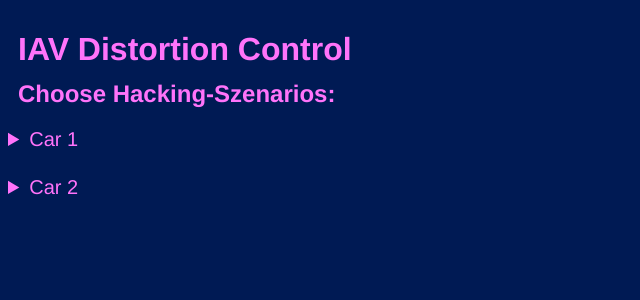
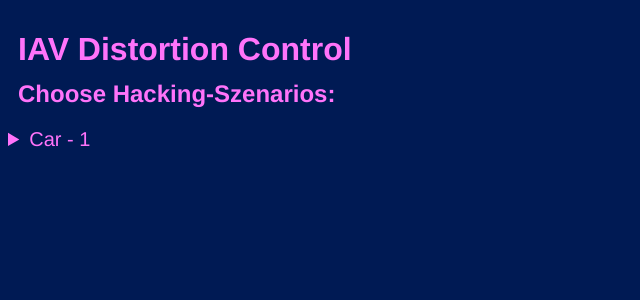
Before and after one commit to iavofficial/IAV_Distortion, a Flask app: template UserInterface/templates/staff_control.html in a window 1280 px wide. Shown: the top 300 px of the page, without its empty margins (0-640 px from the left). Run offline with Flask 3, Linux system fonts and the light colour scheme; the template is opened without the code that fills it: most values are stand-ins (such as "Sample title", 1, 10 or a date in 2020).

Commit message:
update StaffUI html to generate automatically according to configured vehicles and scenarios

```diff
--- a/UserInterface/templates/staff_control.html
+++ b/UserInterface/templates/staff_control.html
@@ -20,66 +20,26 @@
         <h2>Choose Hacking-Szenarios:</h2>
 
         <div class="choose_cars_container">
-            <details ><summary> Car 1 </summary>
+
+            {% for vehicle, uuid in uuids.items() %}
+                <details><summary>Car - {{ uuid }}</summary>
                     <section class="hackingSzenario-section">
                         <form action="{{ url_for('staffUI_bp.set_szenario') }}" method="post">
                             <div class="radio-container">
+                            {% for id, name in names.items() %}
                                 <div>
-                          <input type="radio" id="car1_option1" name="option" value="Car 1 Option 1">
-                            <label for="car1_option1">Hack 1<br> <span class="scenarioDescription"> Short describtion of Szenario 1 </span></label>
+                                    <input type="radio" id="{{ id }}" name="option" value="scenario{{ id }}_{{ uuid }}">
+                                    <label for="{{ id }}"> <strong> Scenario {{ id }} </strong> <br> <span class="scenarioDescription"> {{ descriptions[ id ] }} </span></label>
                                 </div>
-                        <div>
-                          <input type="radio" id="car1_option2" name="option" value="Car 1 Option 2">
-                          <label for="car1_option2">Hack 2</label>
-                        </div>
-                        <div>
-                          <input type="radio" id="car1_option3" name="option" value="Car 1 Option 3">
-                          <label for="car1_option3">Hack 3</label>
-                        </div>
-                        <div>
-                          <input type="radio" id="car1_option4" name="option" value="Car 1 Option 4">
-                          <label for="car1_option4">Hack 4</label>
-                        </div>
-                        <div>
-                          <input type="radio" id="car1_option5" name="option" value="Car 1 Option 5" checked>
-                          <label for="car1_option5">Normal</label>
-                        </div>
+                                {% endfor %}
                             </div>
                             <input type="submit" value="Set Szenario">
                             <span class="activeScenatio_text">Active Scenario: {{ activeScenario_car1 }}</span>
                         </form>
                     </section>
                 </details>
+            {% endfor %}
 
-            <details ><summary> Car 2 </summary>
-                <section class="hackingSzenario-section">
-                    <form action="{{ url_for('staffUI_bp.set_szenario') }}" method="post">
-                      <div class="radio-container">
-                        <div>
-                          <input type="radio" id="car2_option1" name="option" value="Car 2 Option 1">
-                          <label for="car2_option1">Hack 1</label>
-                        </div>
-                        <div>
-                          <input type="radio" id="car2_option2" name="option" value="Car 2 Option 2">
-                          <label for="car2_option2">Hack 2</label>
-                        </div>
-                        <div>
-                          <input type="radio" id="car2_option3" name="option" value="Car 2 Option 3">
-                          <label for="car2_option3">Hack 3</label>
-                        </div>
-                        <div>
-                          <input type="radio" id="car2_option4" name="option" value="Car 2 Option 4">
-                          <label for="car2_option4">Hack 4</label>
-                        </div>
-                        <div>
-                          <input type="radio" id="car2_option5" name="option" value="Car 2 Option 5" checked>
-                          <label for="car2_option5">Normal</label>
-                        </div>
-                      </div>
-                      <input type="submit" value="Set Szenario">
-                    </form>
-                </section>
-            </details>
         </div>
     </div>
 
```
Lines whose indentation alone changed are shown as unchanged.
